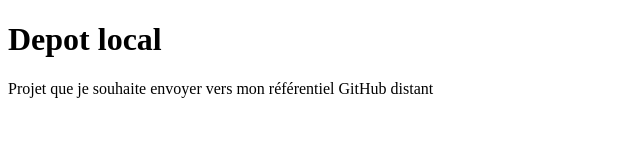
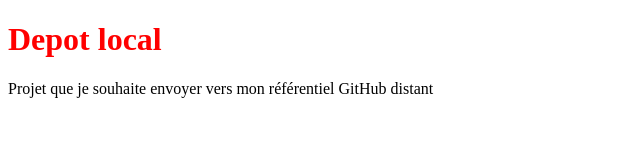
Before and after one commit to AnastasiaD57/git_practice, a plain HTML site: page index.html in a window 1280 px wide. Shown: the whole page, without its empty margins (0-640 px from the left). Drawn offline with Linux system fonts and the light colour scheme.

Commit message:
ajout index

```diff
--- a/index.html
+++ b/index.html
@@ -4,6 +4,7 @@
     <meta charset="UTF-8">
     <meta name="viewport" content="width=<device-width>, initial-scale=1.0">
     <title>Document</title>
+    <link rel="stylesheet" href="./style/style.css">
 </head>
 <body>
     <h1>Depot local</h1>
```
